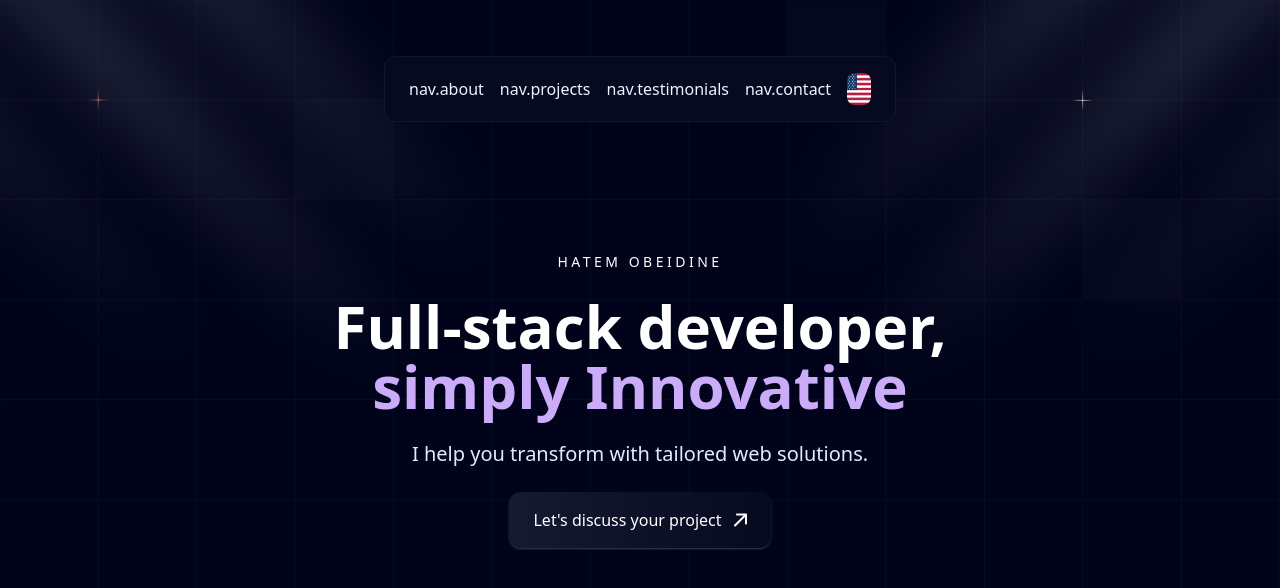
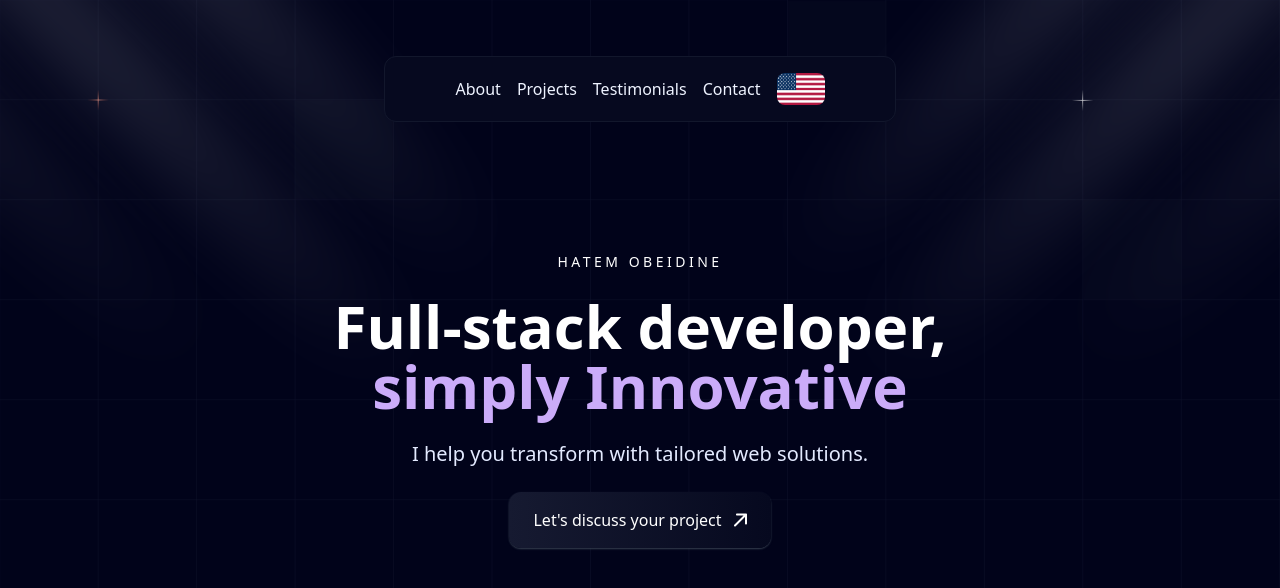
Before and after one commit to ouaischatem/callhatem.fr, a Nuxt app: page / in a window 1280 px wide. Shown: the top 588 px of the page. Built offline with nearby package versions, Linux system fonts and the light colour scheme.

Commit message:
:construction: Add translations for new content

```diff
--- a/i18n.config.ts
+++ b/i18n.config.ts
@@ -11,6 +11,12 @@ export default defineI18nConfig(() => ({
             },
             button: {
                 contact: 'Let\'s discuss your project'
+            },
+            nav: {
+                about: "About",
+                projects: "Projects",
+                testimonials: "Testimonials",
+                contact: "Contact"
             }
         },
         fr: {
@@ -21,6 +27,12 @@ export default defineI18nConfig(() => ({
             },
             button: {
                 contact: 'Discutons de votre projet'
+            },
+            nav: {
+                about: "À propos",
+                projects: "Projets",
+                testimonials: "Témoignages",
+                contact: "Contact"
             }
         }
     }
```
